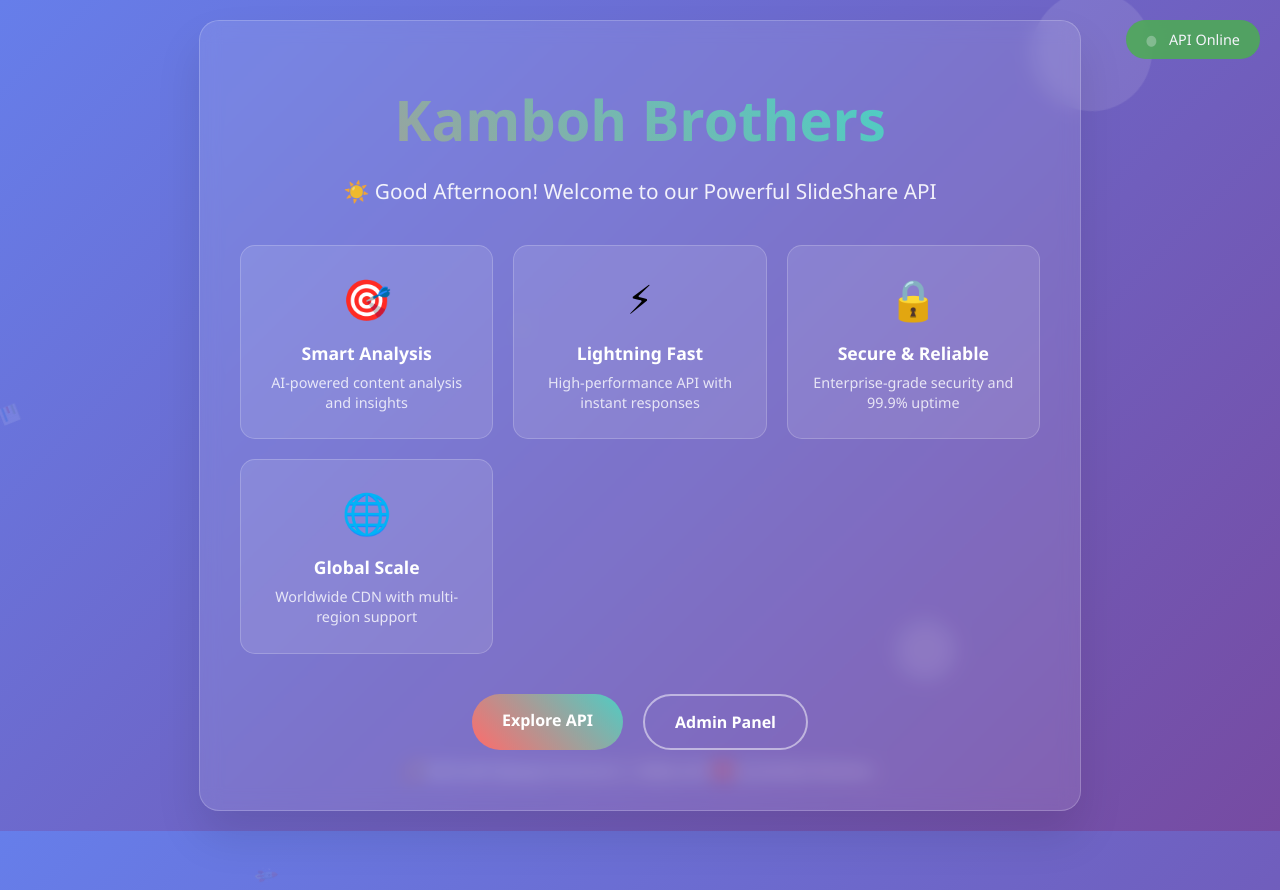
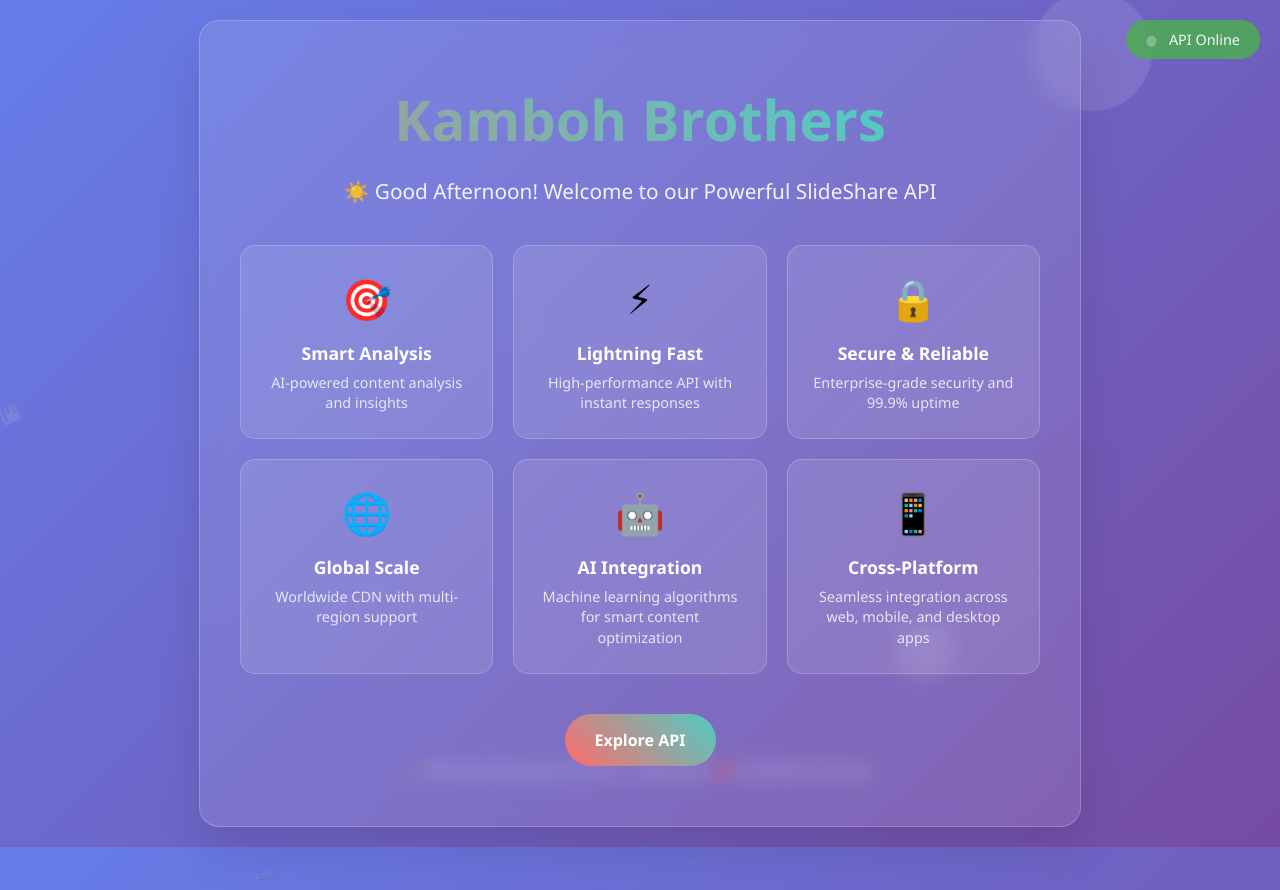
Before and after one commit to nexusameer/Slideshare-Api, a Django app: page / in a window 1280 px wide. Run offline with Django 5.2, Linux system fonts and the light colour scheme.

Commit message:
home html page edited

```diff
--- a/templates/home.html
+++ b/templates/home.html
@@ -356,11 +356,22 @@
                     <h3 class="feature-title">Global Scale</h3>
                     <p class="feature-desc">Worldwide CDN with multi-region support</p>
                 </div>
+
+                <div class="feature-card">
+                    <span class="feature-icon">🤖</span>
+                    <h3 class="feature-title">AI Integration</h3>
+                    <p class="feature-desc">Machine learning algorithms for smart content optimization</p>
+                </div>
+
+                <div class="feature-card">
+                    <span class="feature-icon">📱</span>
+                    <h3 class="feature-title">Cross-Platform</h3>
+                    <p class="feature-desc">Seamless integration across web, mobile, and desktop apps</p>
+                </div>
             </div>
 
             <div class="cta-buttons">
-                <a href="/api/slideshare/" class="btn btn-primary">Explore API</a>
-                <a href="/admin/" class="btn btn-secondary">Admin Panel</a>
+                <a href="https://slidessaver.com/" class="btn btn-primary">Explore API</a>
             </div>
         </div>
     </div>
```
